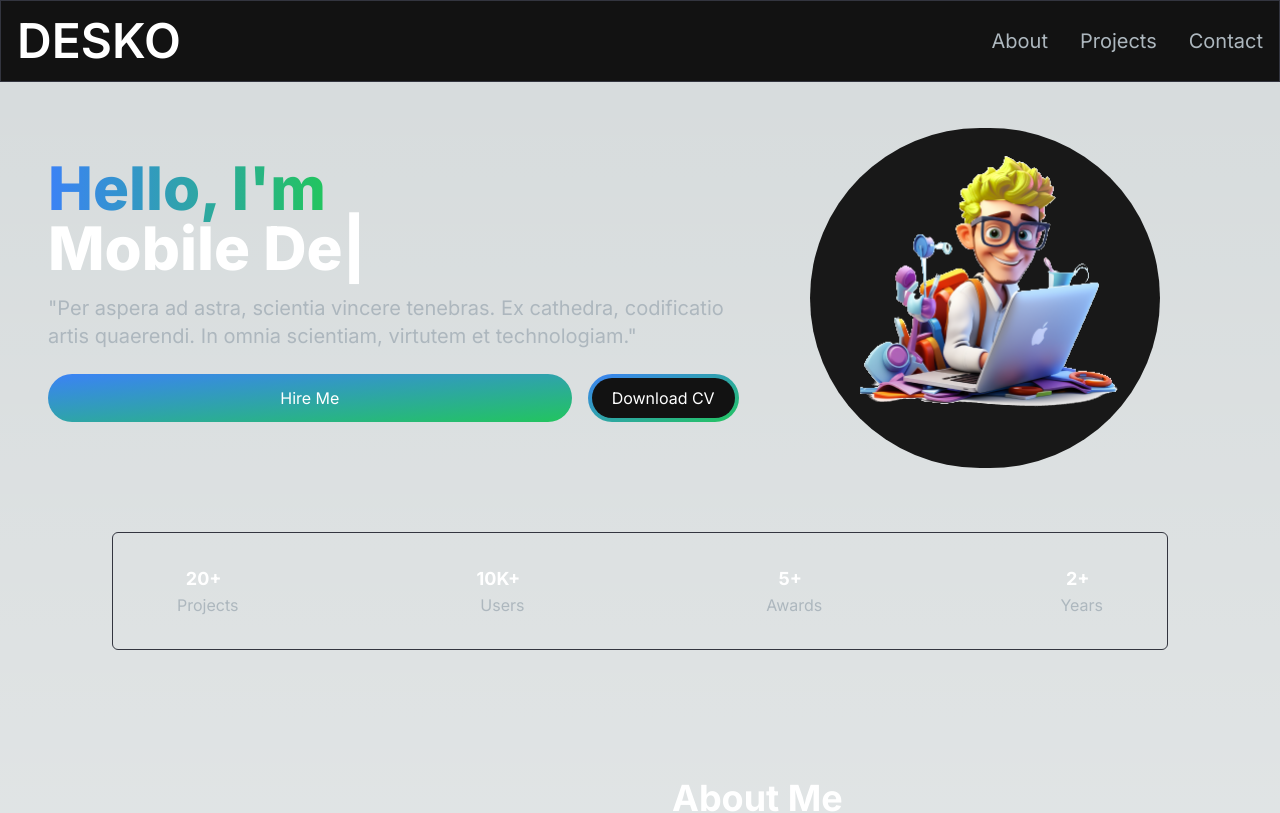
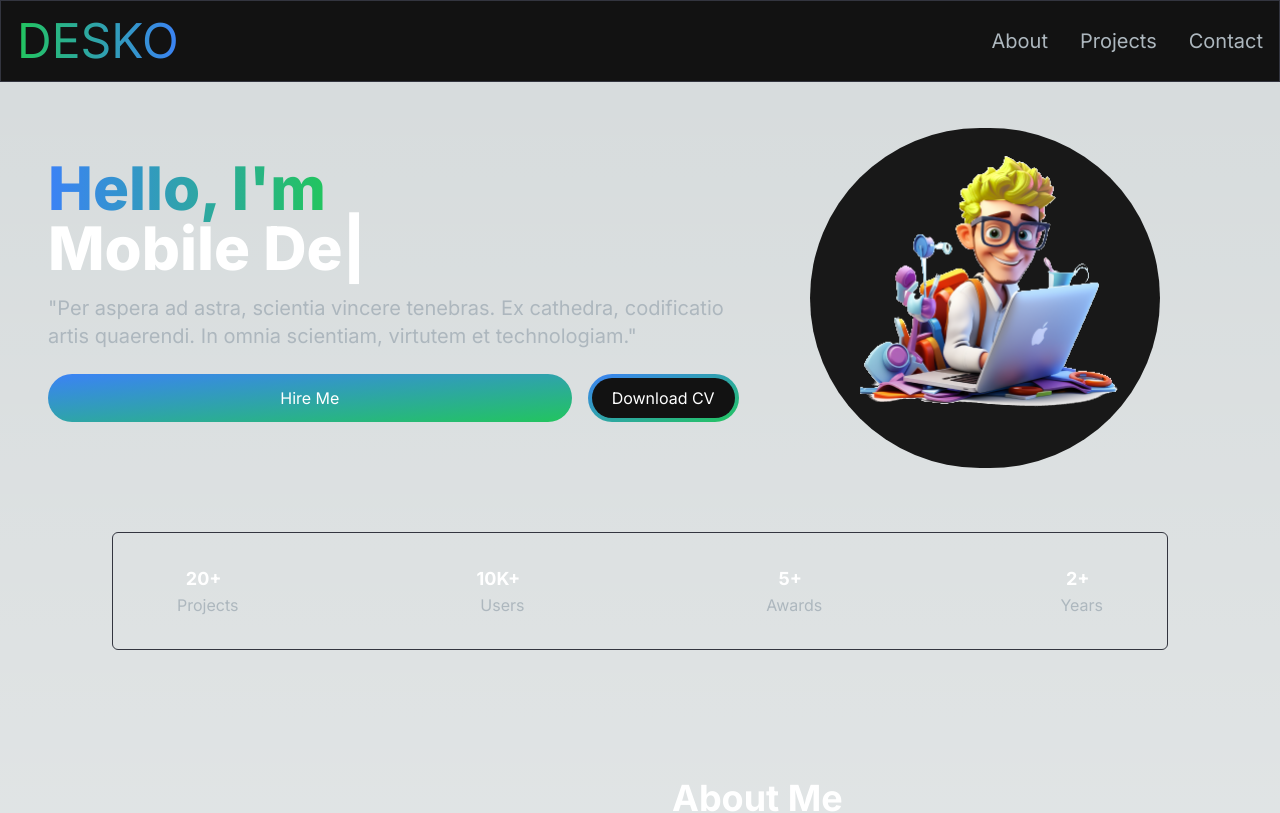
Before and after one commit to Desko95/portfolio-website, a Next.js app: page / in a window 1280 px wide. Shown: the top 813 px of the page. Built offline with nearby package versions, Linux system fonts and the light colour scheme.

Commit message:
navbar DESKO colors

```diff
--- a/app/components/Navbar.jsx
+++ b/app/components/Navbar.jsx
@@ -28,7 +28,8 @@ const Navbar = () => {
       <div className="flex container lg:py-4 flex-wrap items-center justify-between mx-auto px-4 py-2">
         <Link
           href={"/"}
-          className="text-2xl md:text-5xl text-white font-semibold"
+          className="text-2xl md:text-5xl text-transparent bg-clip-text bg-gradient-to-r from-green-500 to-blue-500"
+          //text-transparent bg-clip-text bg-gradient-to-r from-blue-500 to-green-500
         >
           DESKO
         </Link>
```
